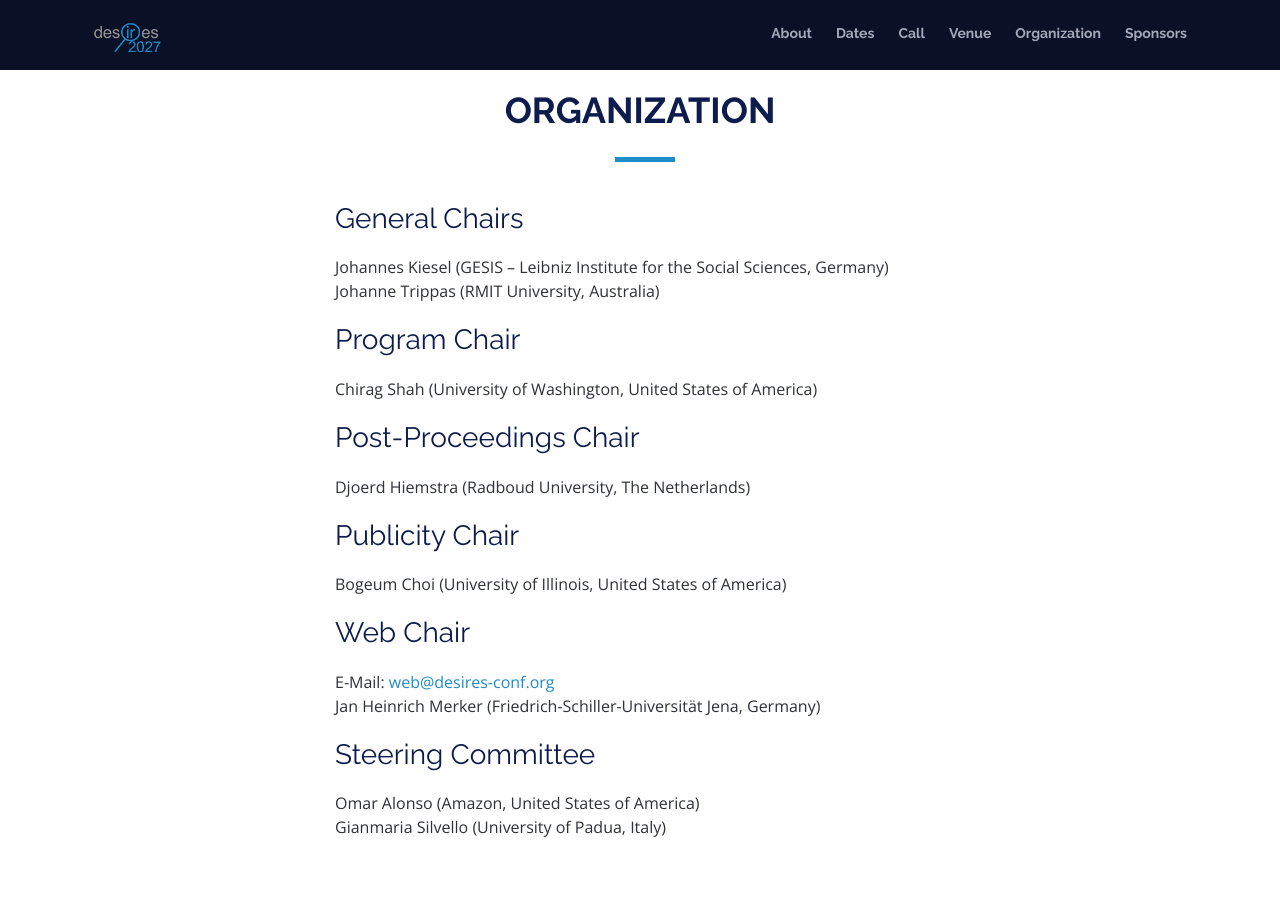
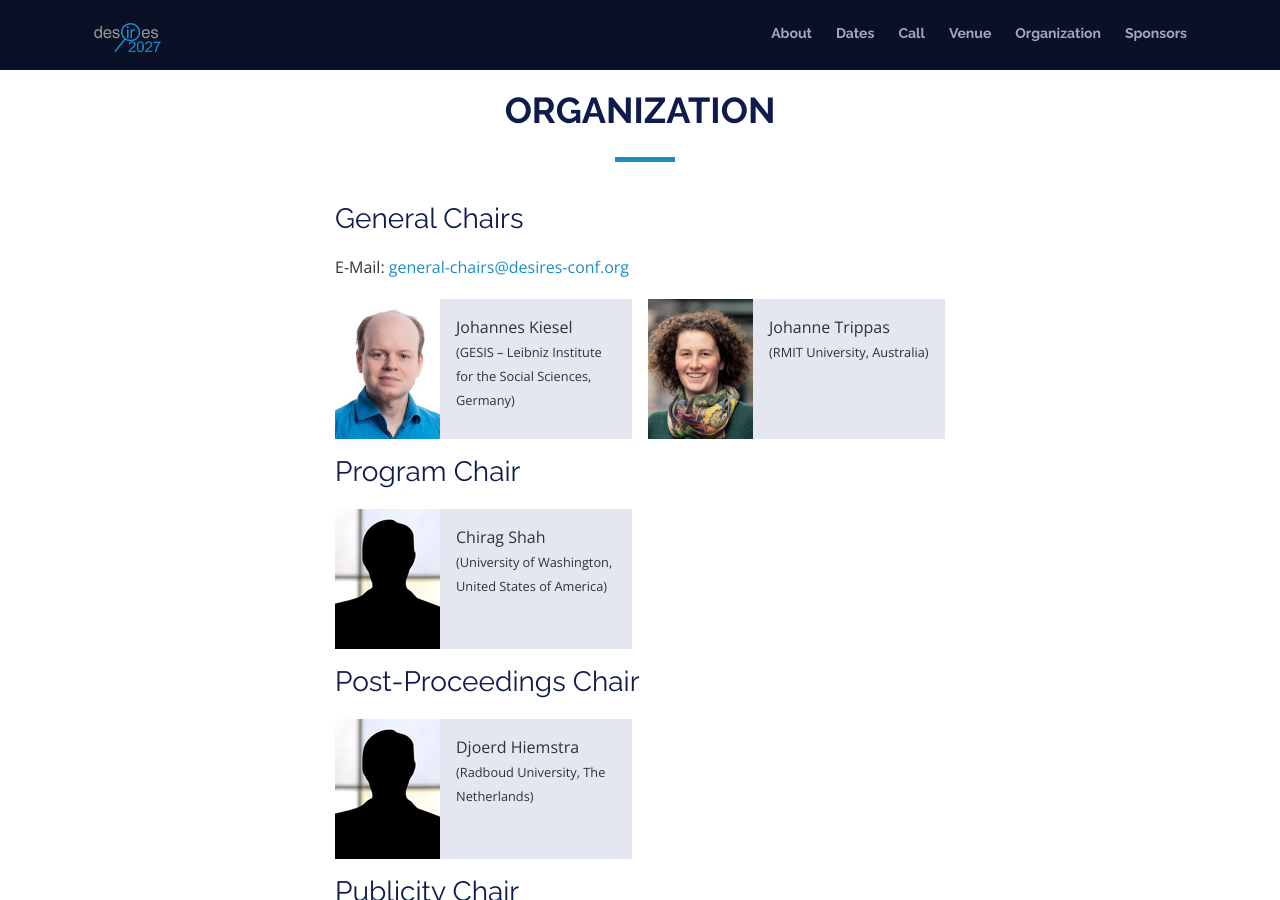
Before and after one commit to desires-conf/desires-conf.github.io, a Jekyll site: the page built from 2027/index.html, in a window 1280 px wide and 900 px high, scrolled down 4189 px. Built offline with Jekyll 4.4.1, drawn with Linux system fonts in a browser that asks for light colours; nearby versions of some CDN libraries; some of the changed text lies outside the part shown.

Commit message:
Add people cards with photos

```diff
--- a/2027/index.html
+++ b/2027/index.html
@@ -142,36 +142,89 @@ subtitle: Cologne, Germany
       <div class="section-header"><h2>Organization</h2></div>
       <h3>General Chairs</h3>
       <p>
-      Johannes Kiesel (GESIS – Leibniz Institute for the Social Sciences, Germany)<br>
-      Johanne Trippas (RMIT University, Australia)
+        E-Mail: <a href="mailto:general-chairs@desires-conf.org">general-chairs@desires-conf.org</a>
       </p>
+      <div class="people">
+        <figure>
+          <img src="img/person-kiesel.jpg" alt="Johannes Kiesel">
+          <figcaption>
+            Johannes Kiesel<br>
+            <small>(GESIS – Leibniz Institute for the Social Sciences, Germany)</small>
+          </figcaption>
+        </figure>
+        <figure>
+          <img src="img/person-trippas.jpg" alt="Johanne Trippas">
+          <figcaption>
+            Johanne Trippas<br>
+            <small>(RMIT University, Australia)</small>
+          </figcaption>
+        </figure>
+      </div>
 
       <h3>Program Chair</h3>
-      <p>
-      Chirag Shah (University of Washington, United States of America)
-      </p>
+      <div class="people">
+        <figure>
+          <img src="img/person-male.jpg" alt="Chirag Shah">
+          <figcaption>
+            Chirag Shah<br>
+            <small>(University of Washington, United States of America)</small>
+          </figcaption>
+        </figure>
+      </div>
 
       <h3>Post-Proceedings Chair</h3>
-      <p>
-      Djoerd Hiemstra (Radboud University, The Netherlands)
-      </p>
+      <div class="people">
+        <figure>
+          <img src="img/person-male.jpg" alt="Djoerd Hiemstra">
+          <figcaption>
+            Djoerd Hiemstra<br>
+            <small>(Radboud University, The Netherlands)</small>
+          </figcaption>
+        </figure>
+      </div>
 
       <h3>Publicity Chair</h3>
-      <p>
-      Bogeum Choi (University of Illinois, United States of America)
-      </p>
+      <div class="people">
+        <figure>
+          <img src="img/person-female.jpg" alt="Bogeum Choi">
+          <figcaption>
+            Bogeum Choi<br>
+            <small>(University of Illinois, United States of America)</small>
+          </figcaption>
+        </figure>
+      </div>
 
       <h3>Web Chair</h3>
       <p>
-      E-Mail: <a href="mailto:web@desires-conf.org">web@desires-conf.org</a><br>
-      Jan Heinrich Merker (Friedrich-Schiller-Universität Jena, Germany)
+        E-Mail: <a href="mailto:web@desires-conf.org">web@desires-conf.org</a>
       </p>
+      <div class="people">
+        <figure>
+          <img src="img/person-merker.jpg" alt="Jan Heinrich Merker">
+          <figcaption>
+            Jan Heinrich Merker<br>
+            <small>(Friedrich-Schiller-Universität Jena, Germany)</small>
+          </figcaption>
+        </figure>
+      </div>
 
       <h3>Steering Committee</h3>
-      <p>
-      Omar Alonso (Amazon, United States of America)<br>
-      Gianmaria Silvello (University of Padua, Italy)
-      </p>
+      <div class="people">
+        <figure>
+          <img src="img/person-male.jpg" alt="Omar Alonso">
+          <figcaption>
+            Omar Alonso<br>
+            <small>(Amazon, United States of America)</small>
+          </figcaption>
+        </figure>
+        <figure>
+          <img src="img/person-male.jpg" alt="Gianmaria Silvello">
+          <figcaption>
+            Gianmaria Silvello<br>
+            <small>(University of Padua, Italy)</small>
+          </figcaption>
+        </figure>
+      </div>
     </div>
   </section>
 
--- a/css/style.css
+++ b/css/style.css
@@ -491,6 +491,38 @@ body.mobile-nav-active #mobile-nav-toggle {
 }
 
 /*--------------------------------------------------------------
+# People
+--------------------------------------------------------------*/
+
+.people {
+  display: grid;
+  grid-template-columns: repeat(auto-fit, calc((610px - 16px) / 2));
+  gap: 16px;
+  justify-content: start;
+}
+
+.people figure {
+  background: #e5e7f0;
+  display: flex;
+  flex-direction: row;
+}
+
+.people figure img {
+  width: 105px;
+  height: 140px;
+  object-fit: cover;
+}
+
+.people figure figcaption {
+  padding: 16px;
+  height: 140px;
+}
+
+.people figure figcaption small {
+  line-height: 100%;
+}
+
+/*--------------------------------------------------------------
 # Footer
 --------------------------------------------------------------*/
 
```
Also changed, not shown: 2027/img/person-female.jpg (added), 2027/img/person-kiesel.jpg (added), 2027/img/person-male.jpg (added), 2027/img/person-merker.jpg (added), 2027/img/person-trippas.jpg (added).
